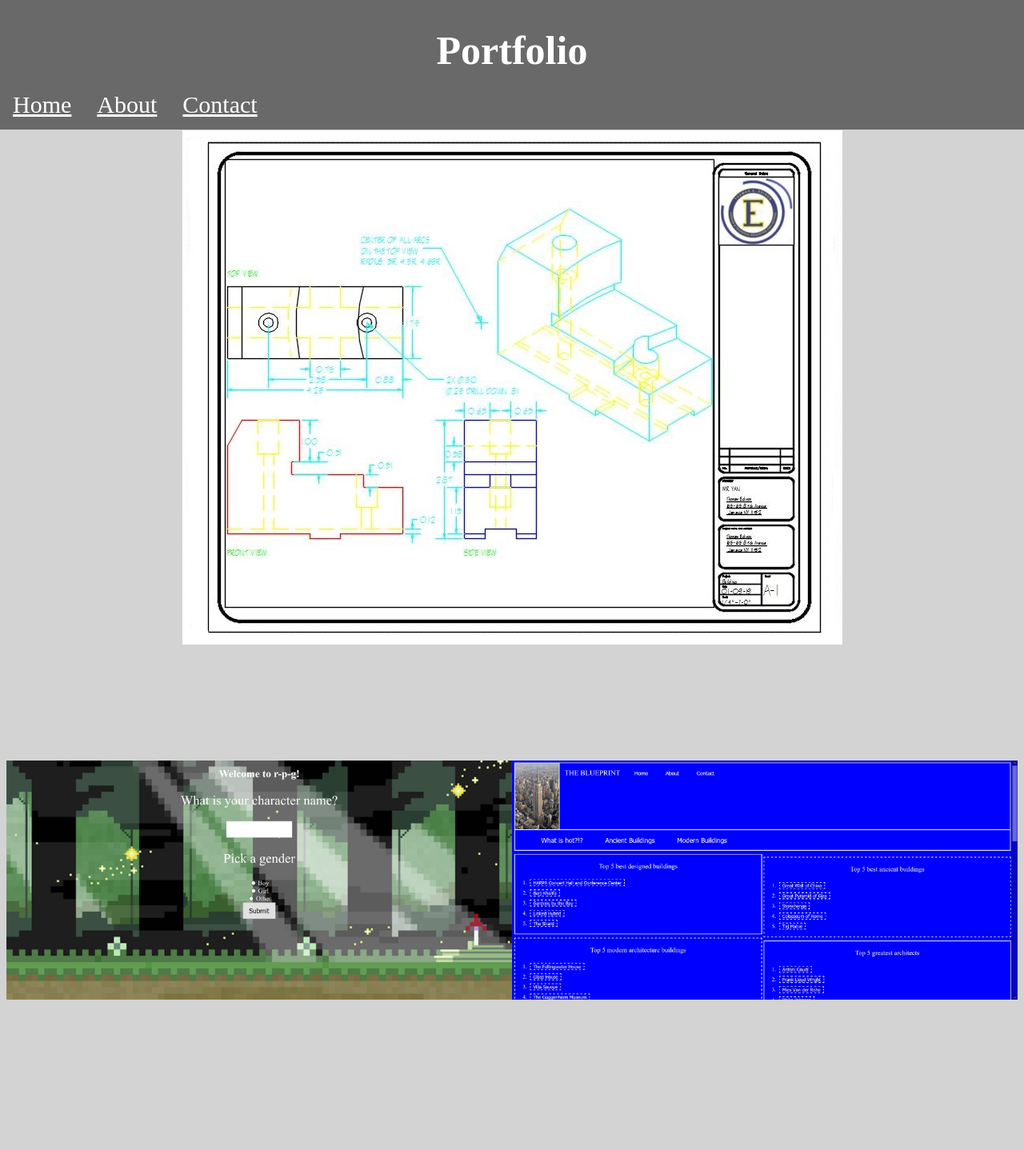
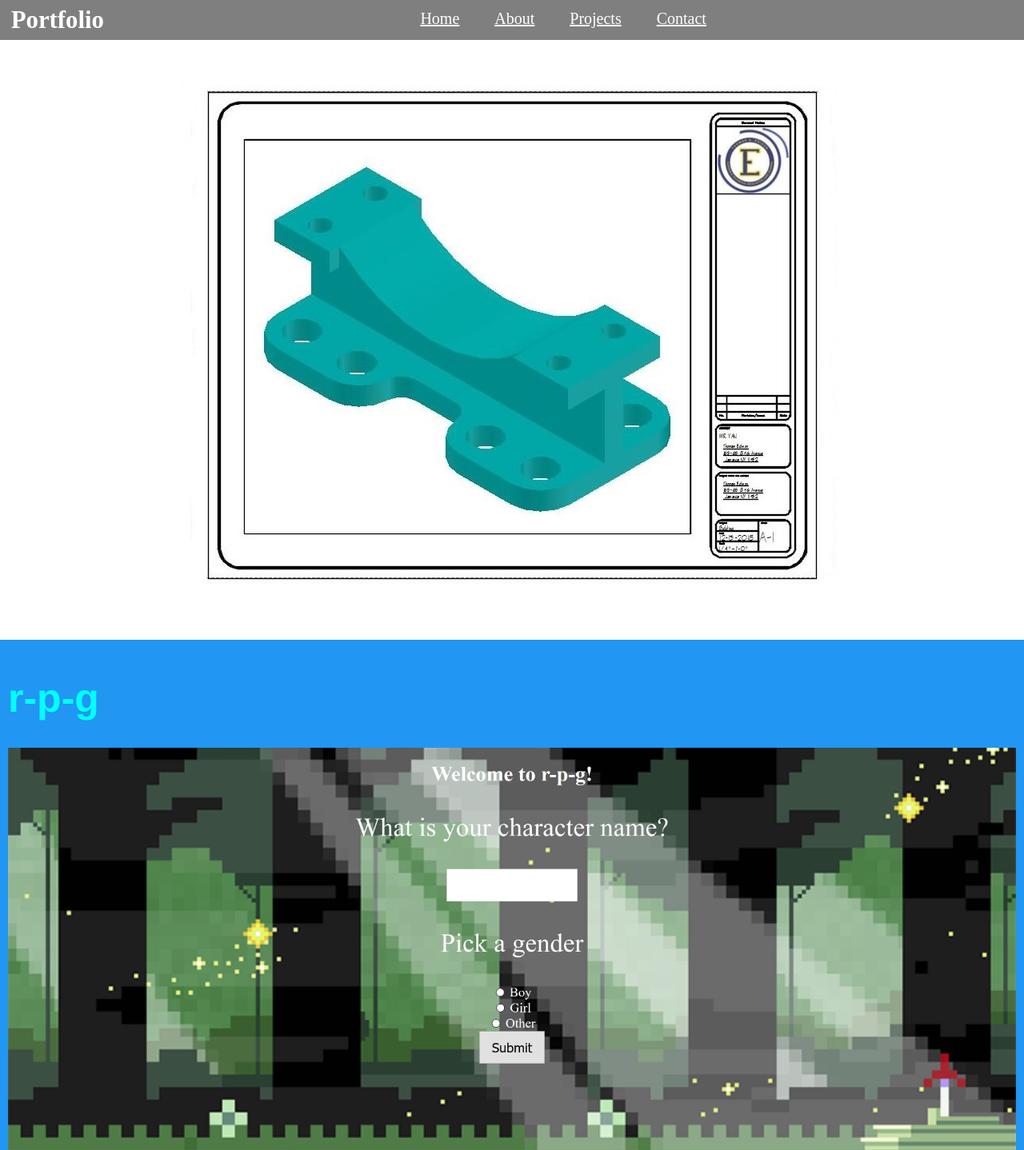
Before and after one commit to pyan02/Website-Portfolio, a plain HTML site: page app/index.html in a window 1280 px wide. Shown: the top 1438 px of the page at 80% size. Before the commit the page ends 1250 px from the top, so only its background shows below. Drawn offline with Linux system fonts and the light colour scheme.

Commit message:
a lot of changes

```diff
--- a/app/index.html
+++ b/app/index.html
@@ -8,20 +8,25 @@
     </head>
     <body>
         <script src="script.js"></script>
-        <div id="headerbar">
-            <h1 id="headerfont">Portfolio</h1>
-        </div>
-        <div id="navborder">
-            <a href="index.html" class="navlinks">Home</a>
-            <a href="about.html" class="navlinks">About</a>
-            <a href="contact.html" class="navlinks">Contact</a>
+        <div class="container">
+            <div id="navborder">
+                <h1 id="headerfont">Portfolio</h1>
+                <a href="index.html" class="navlinks">Home</a>
+                <a href="about.html" class="navlinks">About</a>
+                <a href="#links" class="navlinks">Projects</a>
+                <a href="contact.html" class="navlinks">Contact</a>
+            </div>
         </div>
         <div id="slideDiv">
             <img name = "slide" id="slideImages">
         </div>
         <div id="links">
+            <h1 class = "header">r-p-g</h1>
             <a href="https://r-p-g.herokuapp.com/" target="_blank"><img src = "rpg_capture.JPG" alt="r-p-g" class="projectImage"></a>
+            <p class = "para">First Python project with a combination of HTML and CSS</p>
+            <h1 class ="header">The Blueprint</h1>
             <a href="https://popcode.org/?snapshot=0d1abe23-4dd2-46d7-a0ca-099c9b3b83ec" target="_blank"><img src = "theblueprint_capture.JPG" alt="theblueprint_capture" class="projectImage"></a>
+            <p class ="para">First Javascript project with a combination of HTML and CSS</p>
         </div>
     </body>
 </html>
--- a/app/script.js
+++ b/app/script.js
@@ -1,6 +1,6 @@
 var i = 0;
 var images = [];
-var time = 5000;
+var time = 1500;
 
 //list
 images[0] = '3D6_YANP.jpg';
--- a/app/style.css
+++ b/app/style.css
@@ -1,54 +1,87 @@
 body{
-    background-color: lightgray;
+    background-color: white;
 }
-#headerbar{
-    width:100%;
-    height:100px;
-    background: rgba(1, 1, 1, 0.5);
-    top:0;
-    left:0;
-    position: fixed;
-    z-index: 1;
+html{
+    scroll-behavior: smooth;
 }
 #headerfont{
-    font-size:50px;
+    font-size:30px;
     color:white;
     text-align:center;
+    animation-name:title;
+    animation-duration:6s;
+    padding-left:15px;
+    position: relative;
+    bottom: 12px;
+    float:left;
+}
+@keyframes title{
+    0%{
+        transform: scale(0.1);
+        opacity:0;
+    }
+    60%{
+        transform: scale(1.2);
+        opacity:1;
+    }
+    100%{
+        transform: scale(1);
+    }
 }
 #navborder{
-    display:flex;
     background: rgba(1, 1, 1, 0.5);
-    height:auto;
+    height:50px;
     width:100%;
     position: fixed;
     z-index: 1;
-    top:100px;
+    top:0;
     left: 0;
+}
+.container{
+    text-align: center;
 }
 .navlinks{
     color:white;
-    font-size:30px;
-    padding:14px 16px;
+    font-size:20px;
+    padding:20px;
+    position: relative;
+    top:12px;
 }
 #slideDiv{
     display:flex;
     justify-content: center;
     position: relative;
-    top:155px;
+    top:90px;
 }
 #slideImages{
     width:auto;
     height:auto;
 }
 #links{
-    top:300px;
-    display: flex;
-    position: relative;
-    flex-direction: row;
+    position: absolute;
+    top:800px;
+    left:0;
+    right:0;
+    display: block;
+    background-color: #2196F3;
+    padding: 10px;
+    grid-gap: 50px 100px;
 }
 .projectImage{
-    display: flex;
-    flex-direction: row;
     width:100%;
     height:100%;
 }
+.header{
+    width: 100%;
+    height: 100%;
+    font-size: 50px;
+    color: aqua;
+    font-family: 'Franklin Gothic Medium', 'Arial Narrow', Arial, sans-serif;
+}
+.para{
+    width: 100%;
+    height: 100%;
+    font-size: 30px;
+    color: burlywood;
+    font-family: 'Lucida Sans', 'Lucida Sans Regular', 'Lucida Grande', 'Lucida Sans Unicode', Geneva, Verdana, sans-serif;
+}
```
